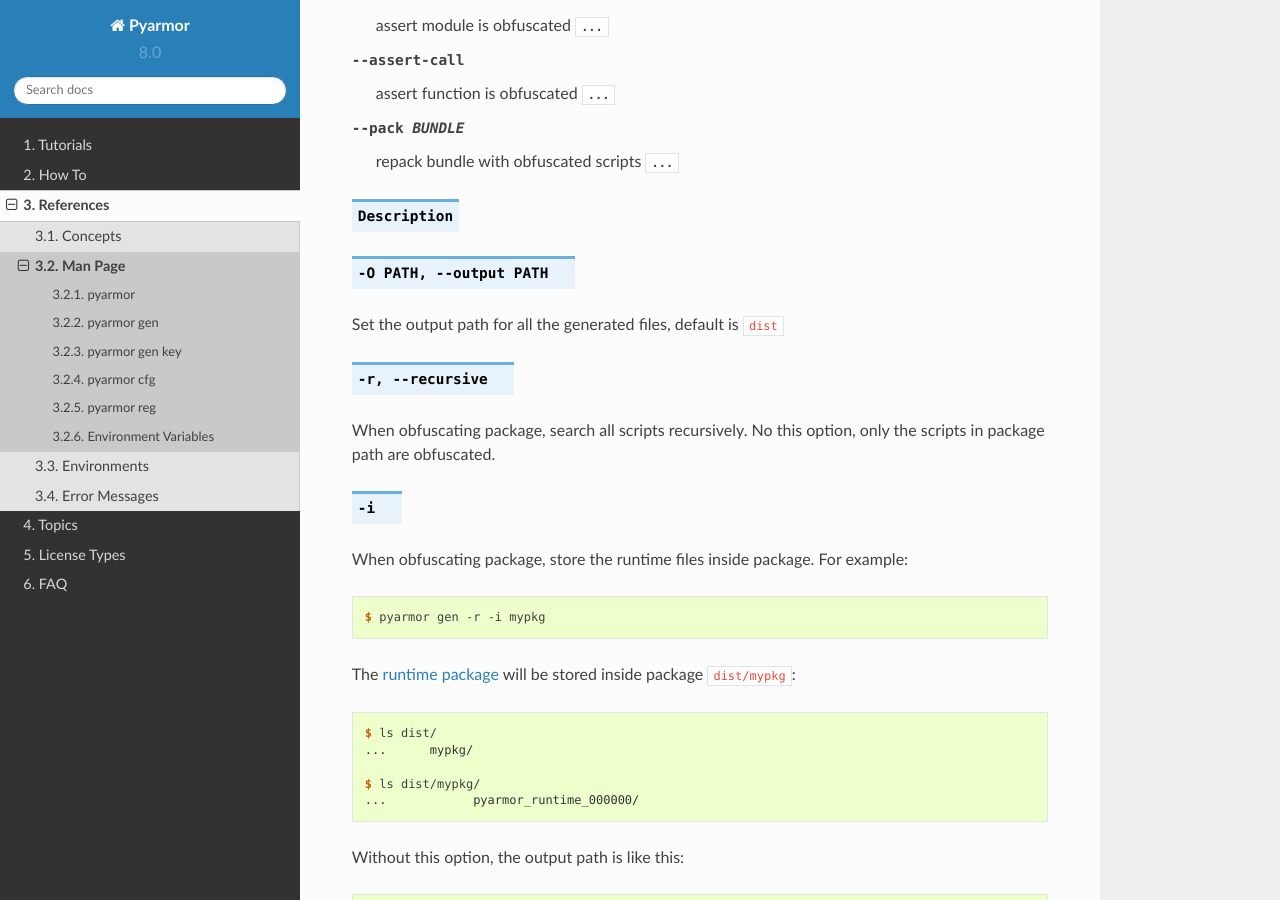
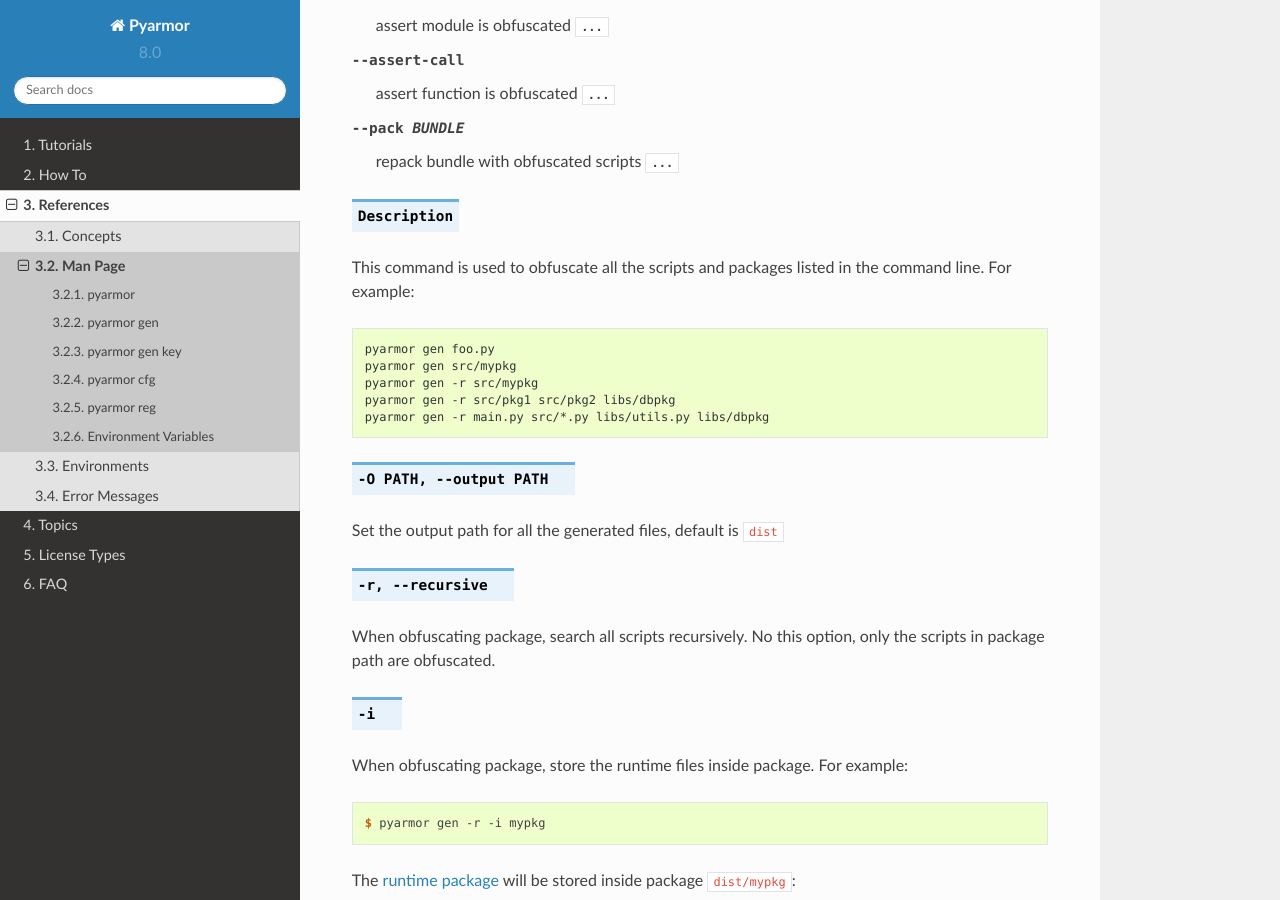
Before and after one commit to dashingsoft/pyarmor, a Sphinx documentation site: the page built from docs/reference/man.rst, in a window 1280 px wide and 900 px high, scrolled down 4905 px. Built offline with Sphinx 7.4.7 and the Read the Docs theme 2.0.0, drawn with Linux system fonts in a browser that asks for light colours.

Commit message:
Refine doc

```diff
--- a/docs/reference/man.rst
+++ b/docs/reference/man.rst
@@ -176,6 +176,15 @@
 --pack BUNDLE                   repack bundle with obfuscated scripts  :option:`... <--pack>`
 
 .. describe:: Description
+
+This command is used to obfuscate all the scripts and packages listed in the
+command line. For example::
+
+    pyarmor gen foo.py
+    pyarmor gen src/mypkg
+    pyarmor gen -r src/mypkg
+    pyarmor gen -r src/pkg1 src/pkg2 libs/dbpkg
+    pyarmor gen -r main.py src/*.py libs/utils.py libs/dbpkg
 
 .. option:: -O PATH, --output PATH
 
```
